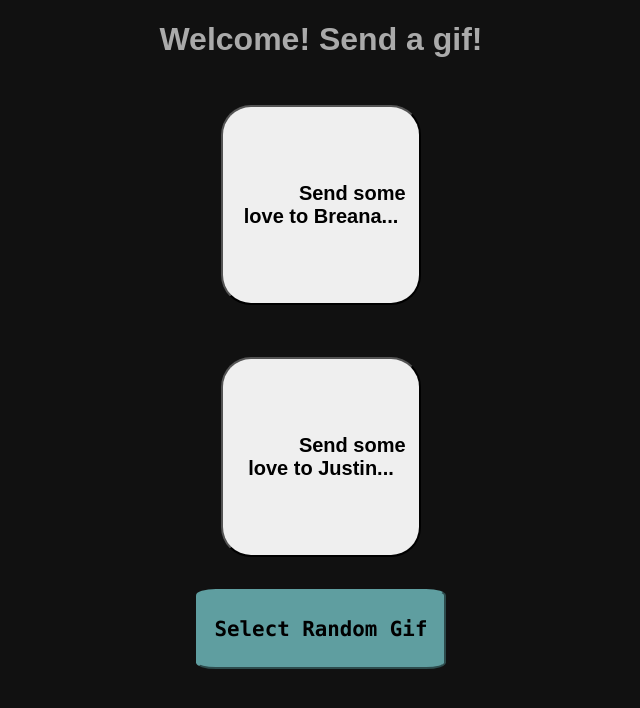
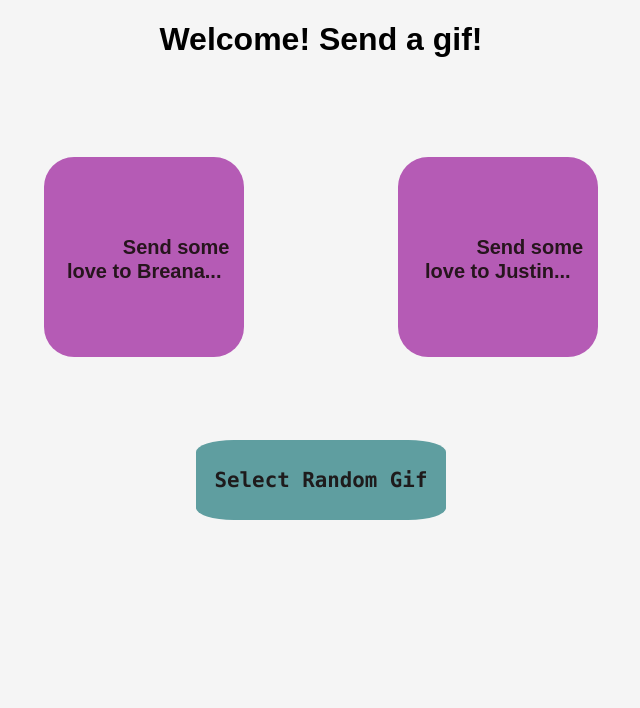
Before and after one commit to jtleaming/loverclient, a React (Create React App) app: page / in a window 1280 px wide. Shown: the top 708 px of the page, without its empty margins (319-959 px from the left). Built offline with nearby package versions, Linux system fonts and the light colour scheme; the HTML template or start-up script is replaced by a standard one.

Commit message:
Adjusted page settings and corrected http resuests.

```diff
--- a/src/App.js
+++ b/src/App.js
@@ -12,7 +12,7 @@ class SendGifButton extends Component{
     };
     sendGif = function (number) {
         this.setState({loading:true});
-        axios.post('http://localhost:5002/api/sendmessage/' + number + '/' + this.props.gifUri, { headers: { "Access-Control-Allow-Origin": "*", "Access-Control-Allow-Headers": " Origin, X-Requested-With, Content-Type, Accept" } })
+        axios.get('http://localhost:5002/api/sendmessage/' + number + '/' + this.props.gifUri, { headers: { "Access-Control-Allow-Origin": "*", "Access-Control-Allow-Headers": " Origin, X-Requested-With, Content-Type, Accept", 'Access-Control-Allow-Credentials': true, 'Access-Control-Allow-Methods': 'GET' } })
           .then((response) =>  {
             console.log(response);
             this.setState(() => ({ loading: false}));
@@ -24,9 +24,9 @@ class SendGifButton extends Component{
       };
     render(){
         return(
-        <div>
-                <Button className="btn" onClick={() => this.sendGif(this.props.phoneNumbers)  }><i className={this.state.loading ? "heart fa fa-heart fa-4x fa-beat" : "heart fa fa-heart fa-4x"}></i>{this.props.messages}</Button>
-        </div>
+        <row>
+                <Button className="btn" onClick={() => this.sendGif(this.props.phoneNumbers)}><i className={this.state.loading ? "heart fa fa-heart fa-4x fa-beat" : "heart fa fa-heart fa-4x"}></i>{this.props.messages}</Button>
+        </row>
         );
     }
 }
@@ -44,7 +44,7 @@ class App extends Component {
   constructor(props) {
     super(props);
     this.state = {
-      gifUri: '',
+      gifUri: '123',
       displayGif: false,
       loading: false,
       phoneNumbers: ['18014140392', '18014034602'],
@@ -67,15 +67,14 @@ class App extends Component {
   render() {
     const { displayGif } = this.state;
     return (
-      <div className="">
-        <h1 className="">Welcome! Send a gif!</h1>
+      <div>
+        <h1>Welcome! Send a gif!</h1>
         {this.state.phoneNumbers.map((phoneNumber, i)=>
             <SendGifButton key={i} phoneNumbers={phoneNumber} gifUri={this.state.gifUri} messages={this.state.messages[i]}/>
         )}
-        <div className=""><Button className="btn1" onClick={this.selectRandomGif}>Select Random Gif</Button></div>
-        {displayGif ?
-          <GifContainer gifUri={this.state.gifUri} /> :
-          null
+        <div><Button className="btn1" onClick={this.selectRandomGif}>Select Random Gif</Button></div>
+        {displayGif &&
+          <GifContainer gifUri={this.state.gifUri} />
         }
       </div>
     );
--- a/src/index.css
+++ b/src/index.css
@@ -3,6 +3,7 @@ body {
   padding: 0;
   font-family: sans-serif;
 }
+
 
 .fa-beat {
   animation:fa-beat 5s ease infinite;
@@ -35,28 +36,31 @@ body {
 }
 body {
   text-align:center;
-  background:#111;
-  color:#aaa;
+  background: whitesmoke;
+  color:#000;
   font:1em sans-serif;
 }
 
 .heart {
   color:red;
   margin: 17%;
+  font-size: 25px
 }
 
 .btn{
   height: 200px;
   width: 200px;
-  margin: 2%;
+  margin: 6%;
   border-radius: 15%;
+  background-color: rgba(167, 57, 167, 0.815);
+  border: none
 }
 
 .btn1{
   height: 80px;
   width: 250px;
   margin: .5%;
-  border-radius: 8%;
+  border-radius: 15%;
   border-color: cadetblue;
   background-color: cadetblue;
   font-size: 130%;
@@ -66,5 +70,6 @@ body {
 
 Button{
   font-size: 20px;
-  font-weight: 700
+  font-weight: 700;
+  color: rgba(24, 14, 14, 0.911)
 }
```
Also changed, not shown: public/manifest.json.
